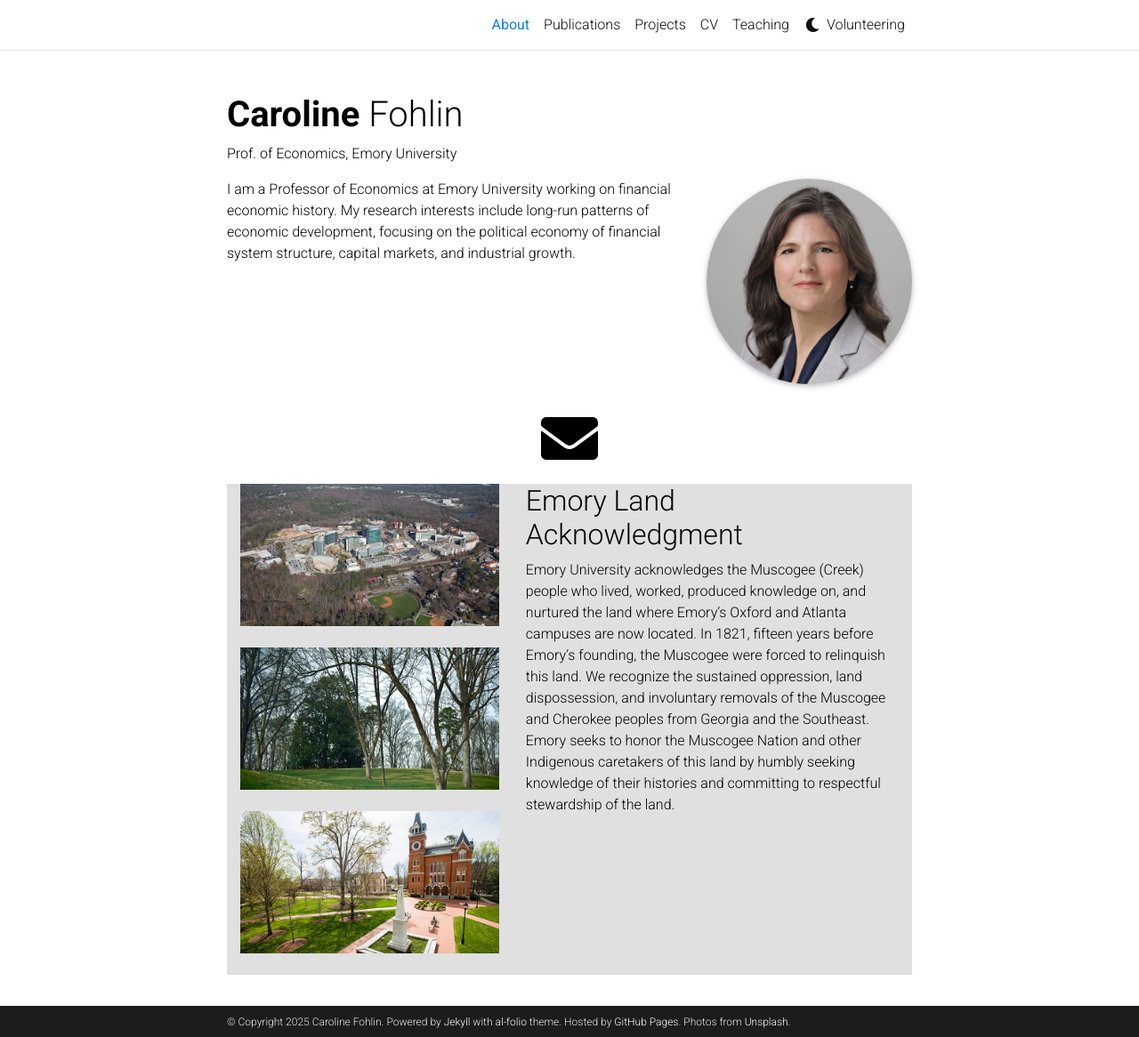
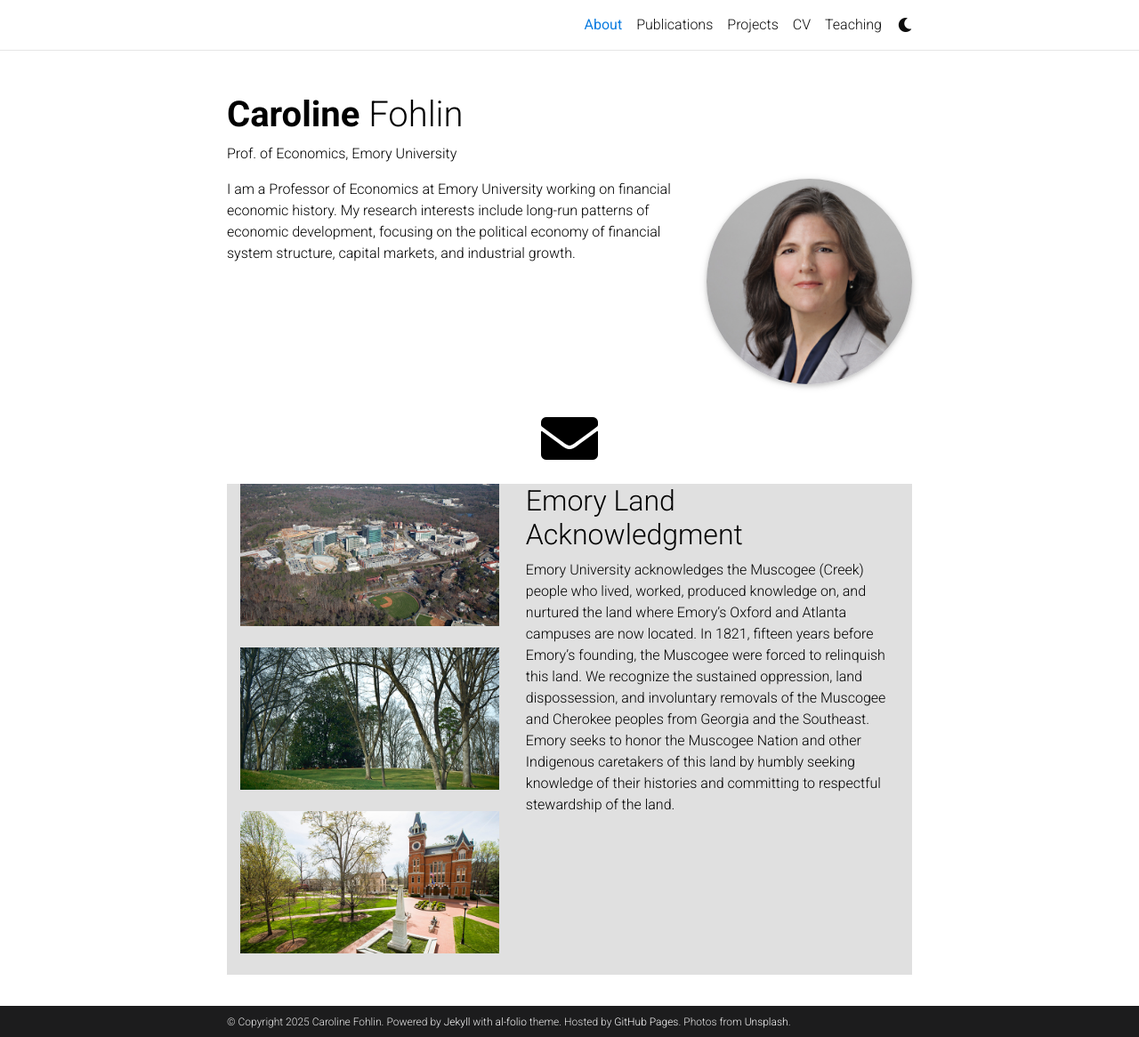
Before and after one commit to caroline-fohlin/caroline-fohlin.github.io, a Jekyll site: the page built from _pages/about.md, in a window 1280 px wide and 1166 px high. Shown: the whole window at 89% size. Built offline with Jekyll 4.4.1, drawn with Linux system fonts in a browser that asks for light colours; full-size pictures stand in for the smaller copies a plugin makes; comment, search, counter and statistics services are not loaded; a style sheet for code colours, icons or effects is not loaded.

Commit message:
Update header.html

```diff
--- a/_includes/header.html
+++ b/_includes/header.html
@@ -104,13 +104,6 @@
                 </button>
               </li>
 
-              <li class="nav-item {% if page.url contains 'volunteering' %}active{% endif %}">
-                    <a class="nav-link" href="{{ '/volunteering/' | relative_url }}">Volunteering
-                    {%- if page.url contains 'volunteering' -%}
-                    <span class="sr-only">(current)</span>
-                    {%- endif -%}
-                    </a>
-              </li>
 
               {%- endif %}
             </ul>
```
